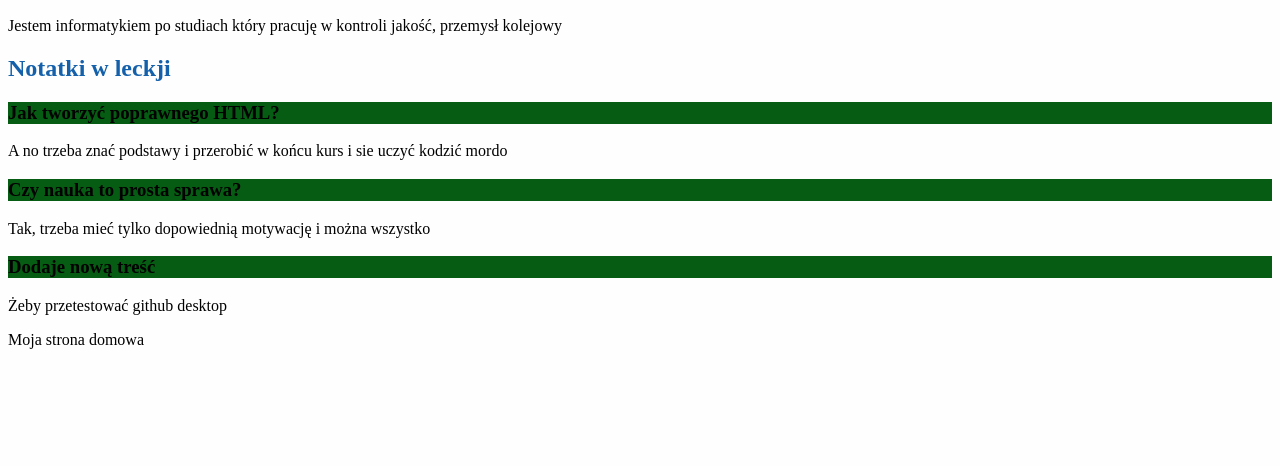
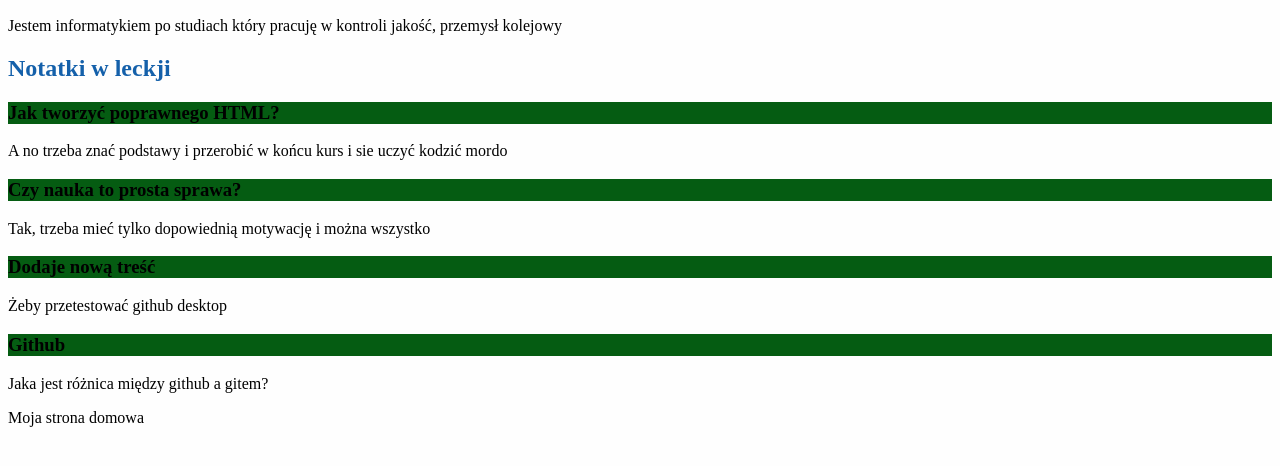
Before and after one commit to krzysztof1993/hompage-modul2, a plain HTML site: page index.html in a window 1280 px wide. Shown: the part 110-576 px from the top of the page. Drawn offline with Linux system fonts and the light colour scheme.

Commit message:
Added new article

```diff
--- a/index.html
+++ b/index.html
@@ -43,6 +43,10 @@
           <h3>Dodaje nową treść</h3>
           <p>Żeby przetestować github desktop</p>
         </article>
+        <article>
+          <h3>Github</h3>
+          <p>Jaka jest różnica między github a gitem?</p>
+        </article>
       </section>
       <footer>Moja strona domowa</footer>
     </main>
```
